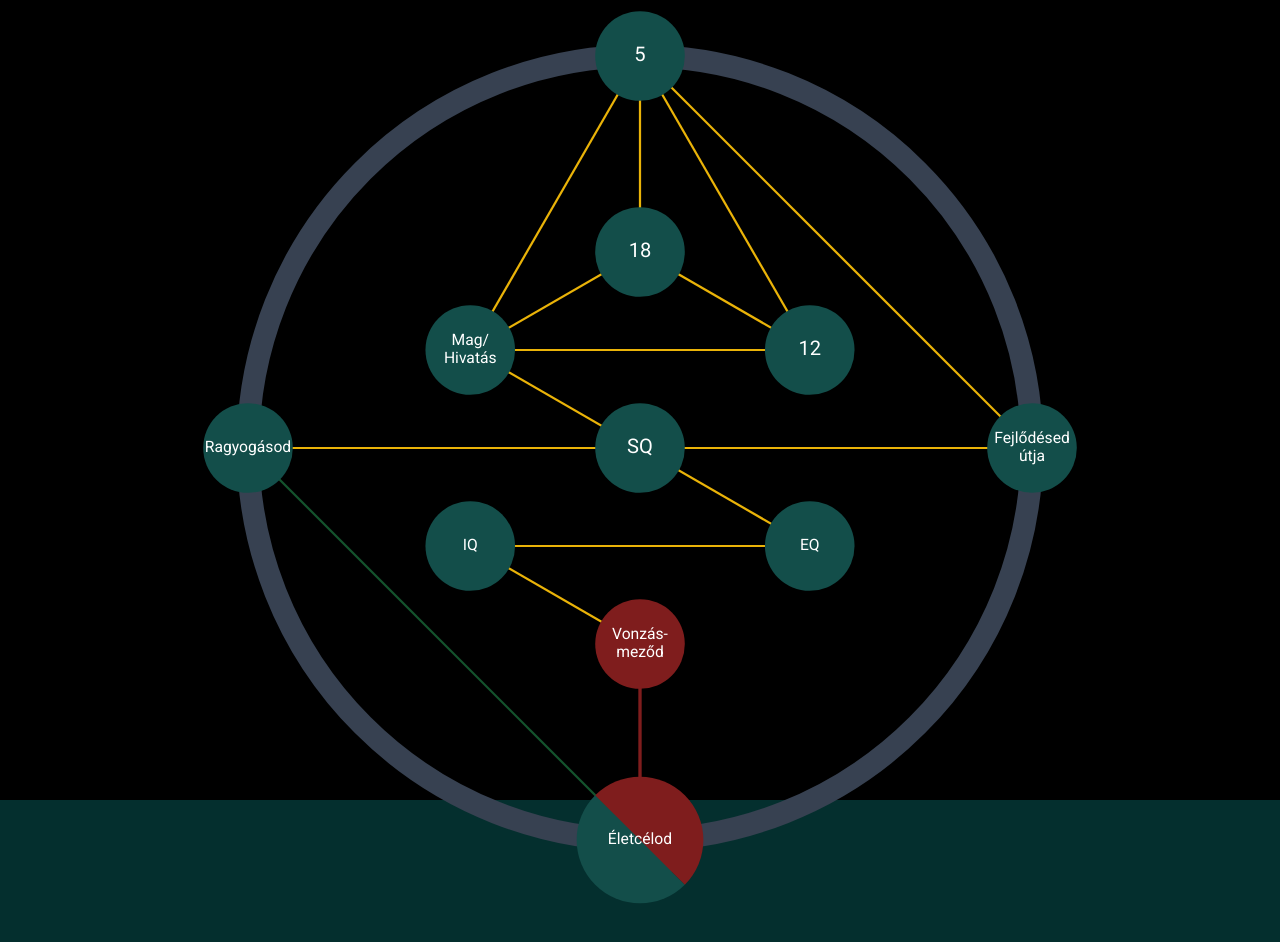
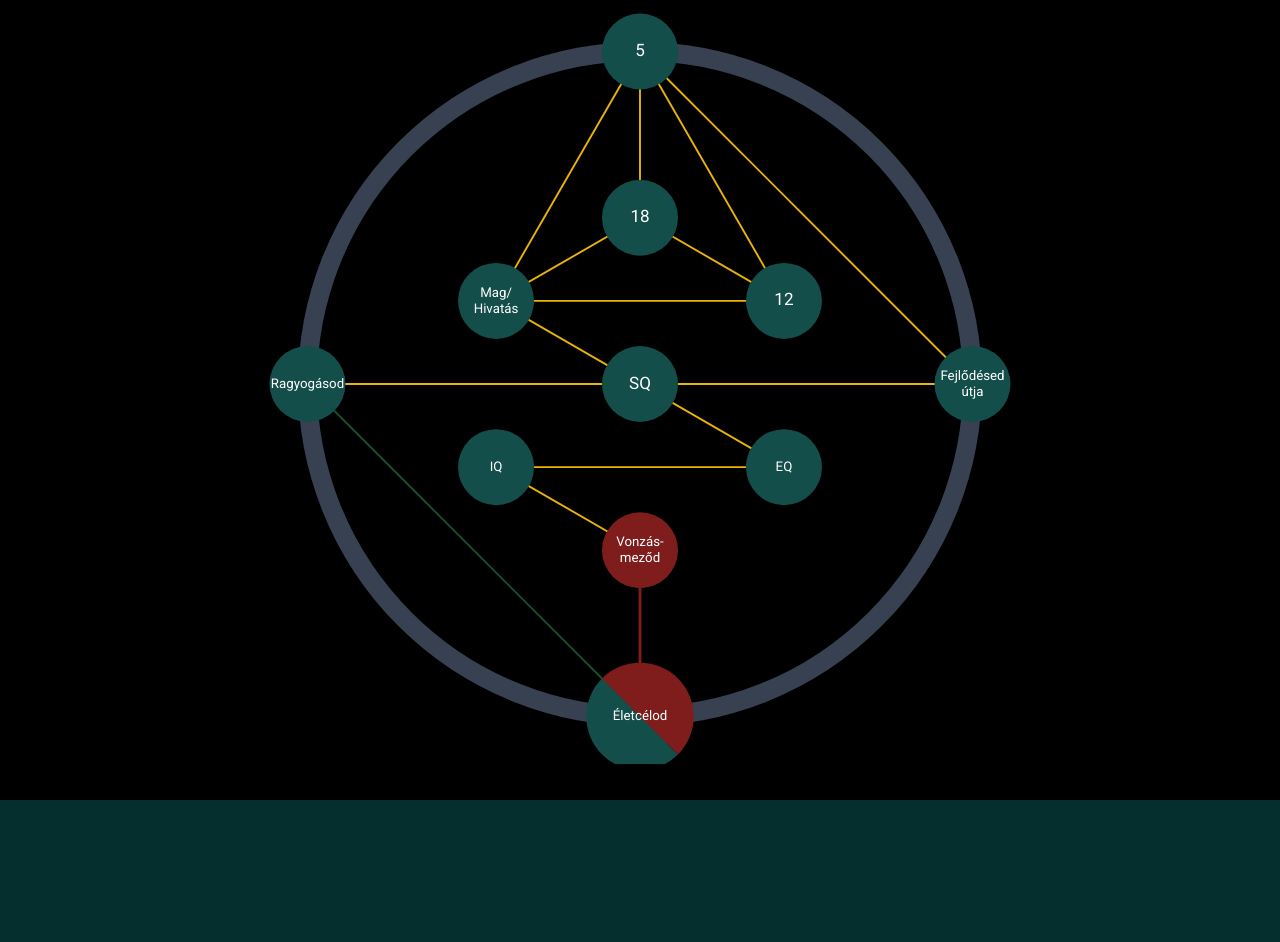
Before and after one commit to lucienruppert/tribebuddy_new, an Angular app: page /genekeys-chart in a window 1280 px wide. Shown: the top 942 px of the page. After the commit the page ends 800 px from the top, so only its background shows below. Built offline with nearby package versions, Linux system fonts and the light colour scheme.

Commit message:
adjust padding

```diff
--- a/src/app/components/helpers-modules/constellation-components/genekeys-chart/genekeys-chart.component.html
+++ b/src/app/components/helpers-modules/constellation-components/genekeys-chart/genekeys-chart.component.html
@@ -1,8 +1,8 @@
-<div class="w-full max-w-4xl mx-auto">
-  <div class="relative w-full" style="padding-bottom: 112.5%">
+<div class="w-full min-h-screen flex items-center justify-center pt-2 pb-10">
+  <div class="relative aspect-square w-[min(95vh,98vw)]">
     <svg
       class="absolute inset-0 w-full h-full"
-      viewBox="0 0 800 900"
+      viewBox="0 0 800 800"
       preserveAspectRatio="xMidYMid meet"
     >
       <circle
```
